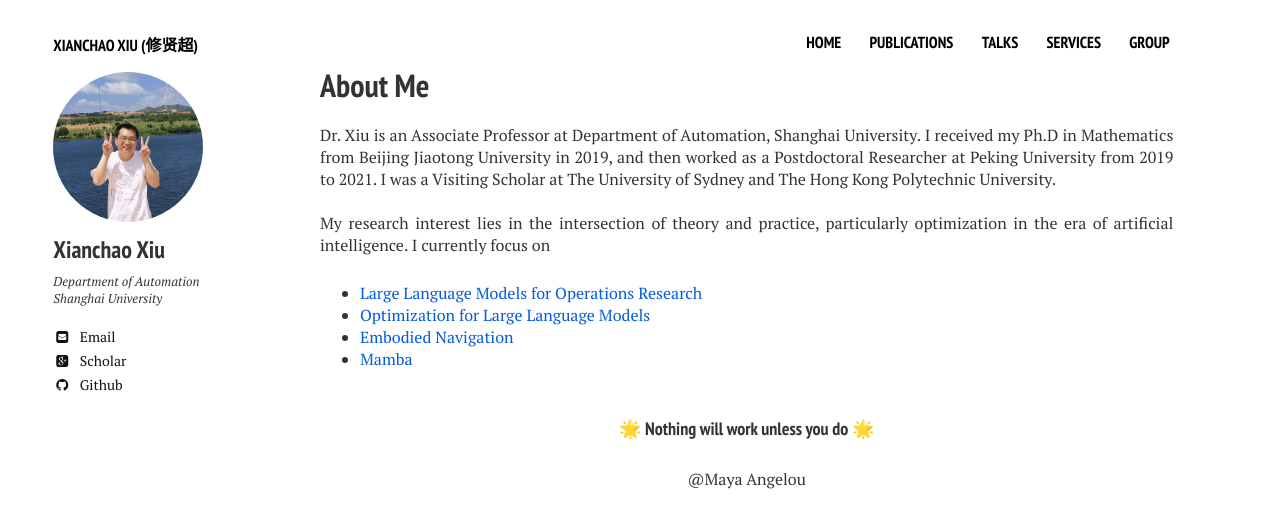
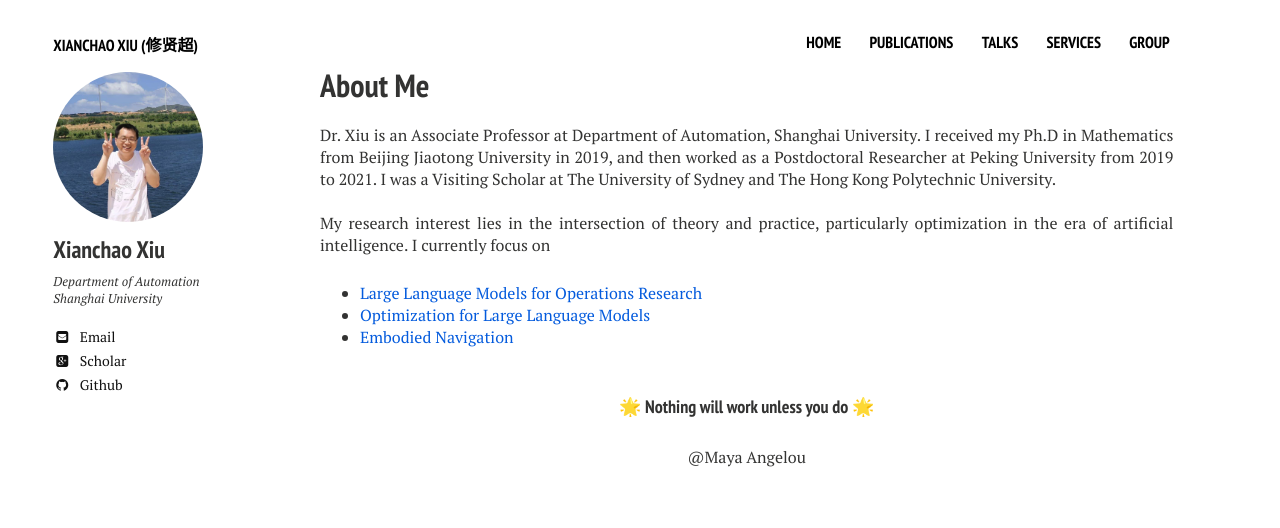
Before and after one commit to xianchaoxiu/xianchaoxiu.github.io, a Jekyll site: the page built from index.md, in a window 1280 px wide. Shown: the top 528 px of the page. Built offline with Jekyll 4.4.1, drawn with Linux system fonts in a browser that asks for light colours; nearby versions of some CDN libraries.

Commit message:
Update home2.html

```diff
--- a/_layouts/home2.html
+++ b/_layouts/home2.html
@@ -35,8 +35,7 @@
    <ul>
       <li> <a href="https://github.com/xianchaoxiu/Large-Language-Models-for-Operations-Research" class="textlink" target="_blank">Large Language Models for Operations Research </a> </li>
       <li> <a href="https://github.com/xianchaoxiu/Optimization-for-Large-Language-Models" class="textlink" target="_blank">Optimization for Large Language Models</a> </li>
-     <li> <a href="https://github.com/xianchaoxiu/Embodied-Navigation" class="textlink" target="_blank">Embodied Navigation</a> </li>
-    <li> <a href="https://github.com/xianchaoxiu/Mamba" class="textlink" target="_blank">Mamba</a> </li> <br>
+     <li> <a href="https://github.com/xianchaoxiu/Embodied-Navigation" class="textlink" target="_blank">Embodied Navigation</a> </li>  <br>
     </ul>
 
 
```
